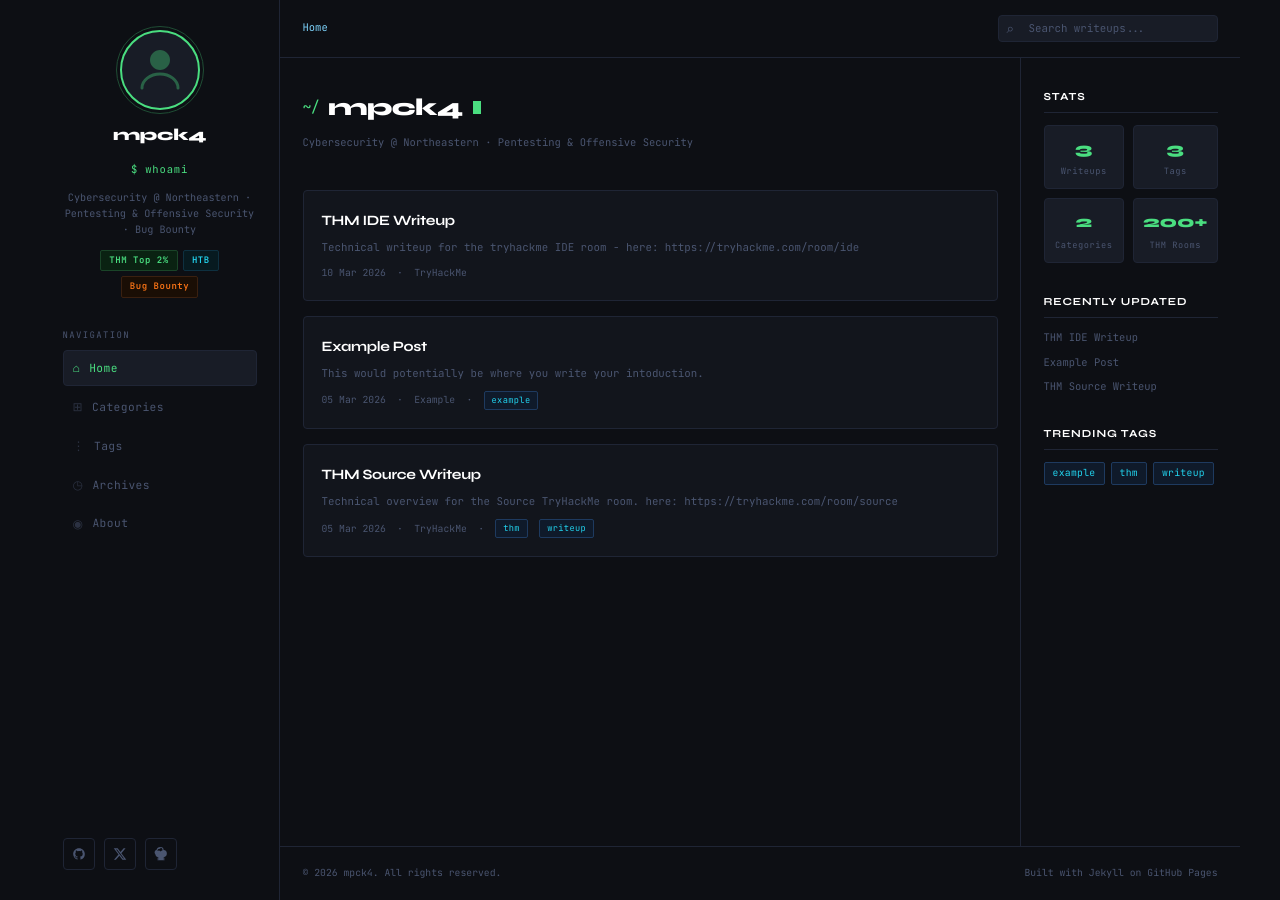
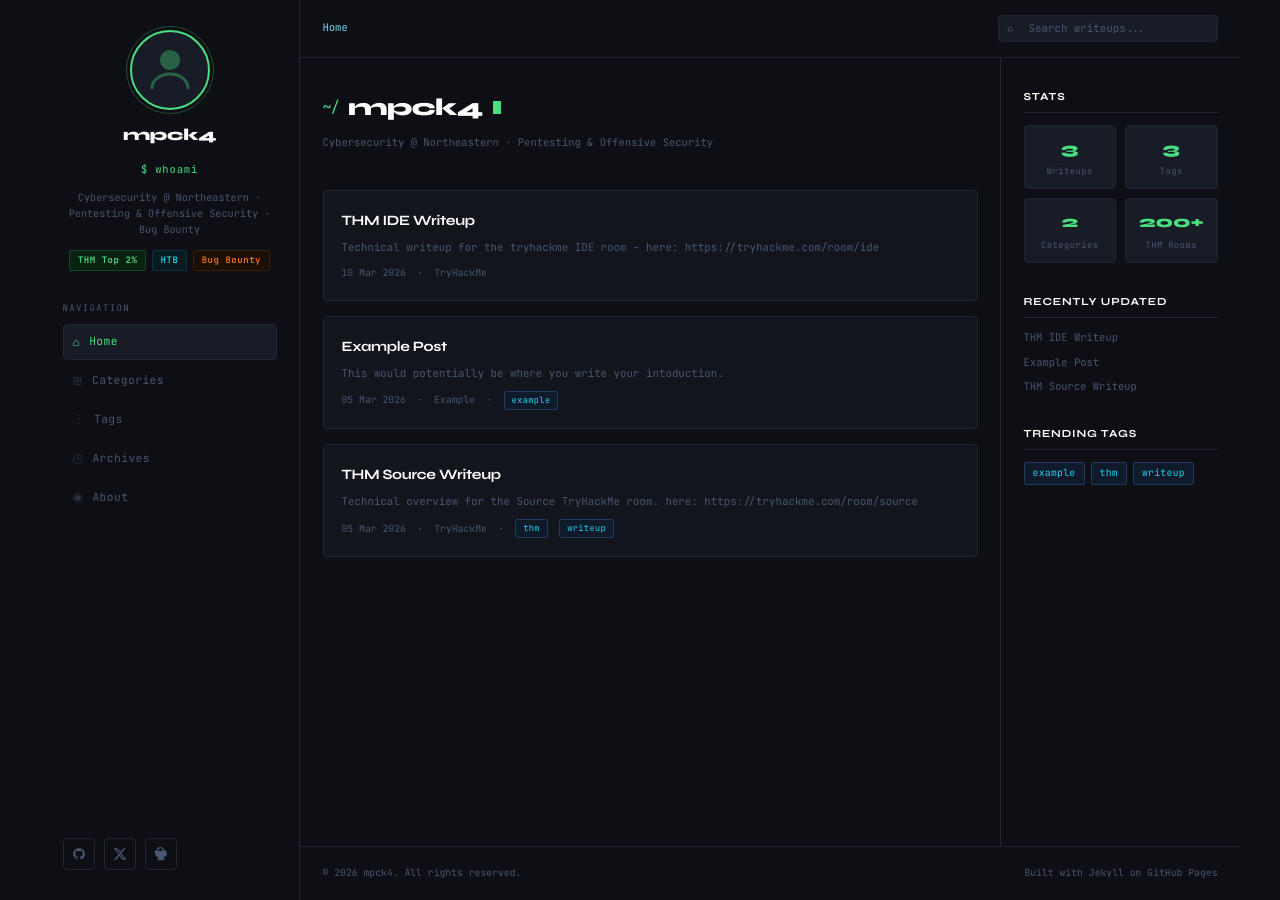
Before and after one commit to mpck4/mpck4.github.io, a Jekyll site: the page built from index.html, in a window 1280 px wide. Built offline with Jekyll 4.4.1, drawn with Linux system fonts in a browser that asks for light colours; the list of posts is cut into pages by our own code.

Commit message:
size change

```diff
--- a/_sass/_variables.scss
+++ b/_sass/_variables.scss
@@ -14,8 +14,8 @@ $tag-border:  #1e3a5f;
 $white:       #ffffff;
 
 // ── Layout ────────────────────────────────────────────
-$sidebar-left-w:  240px;
-$sidebar-right-w: 220px;
+$sidebar-left-w:  260px;
+$sidebar-right-w: 240px;
 $max-width:       1200px;
 
 // ── Typography ────────────────────────────────────────
```
